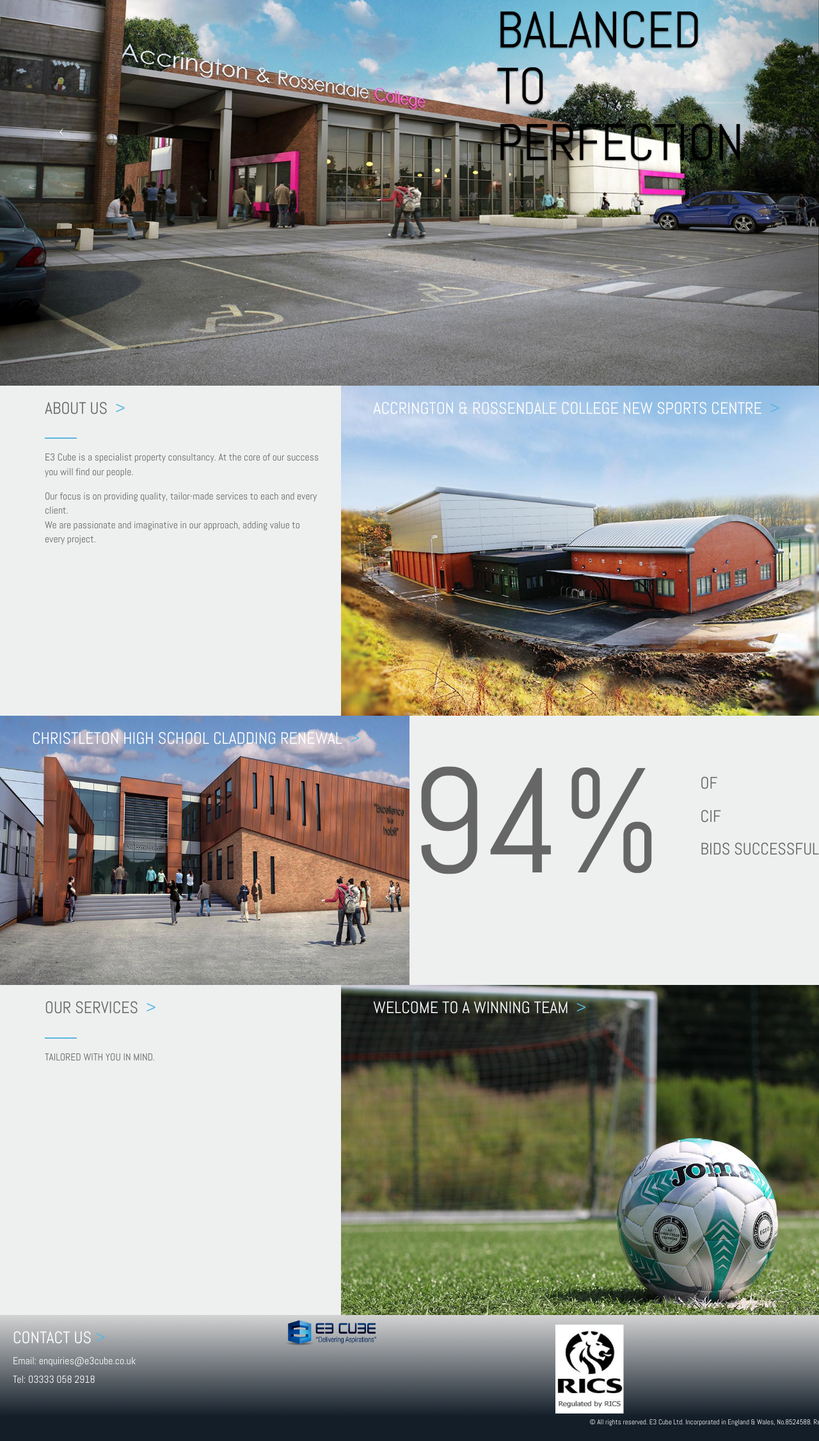
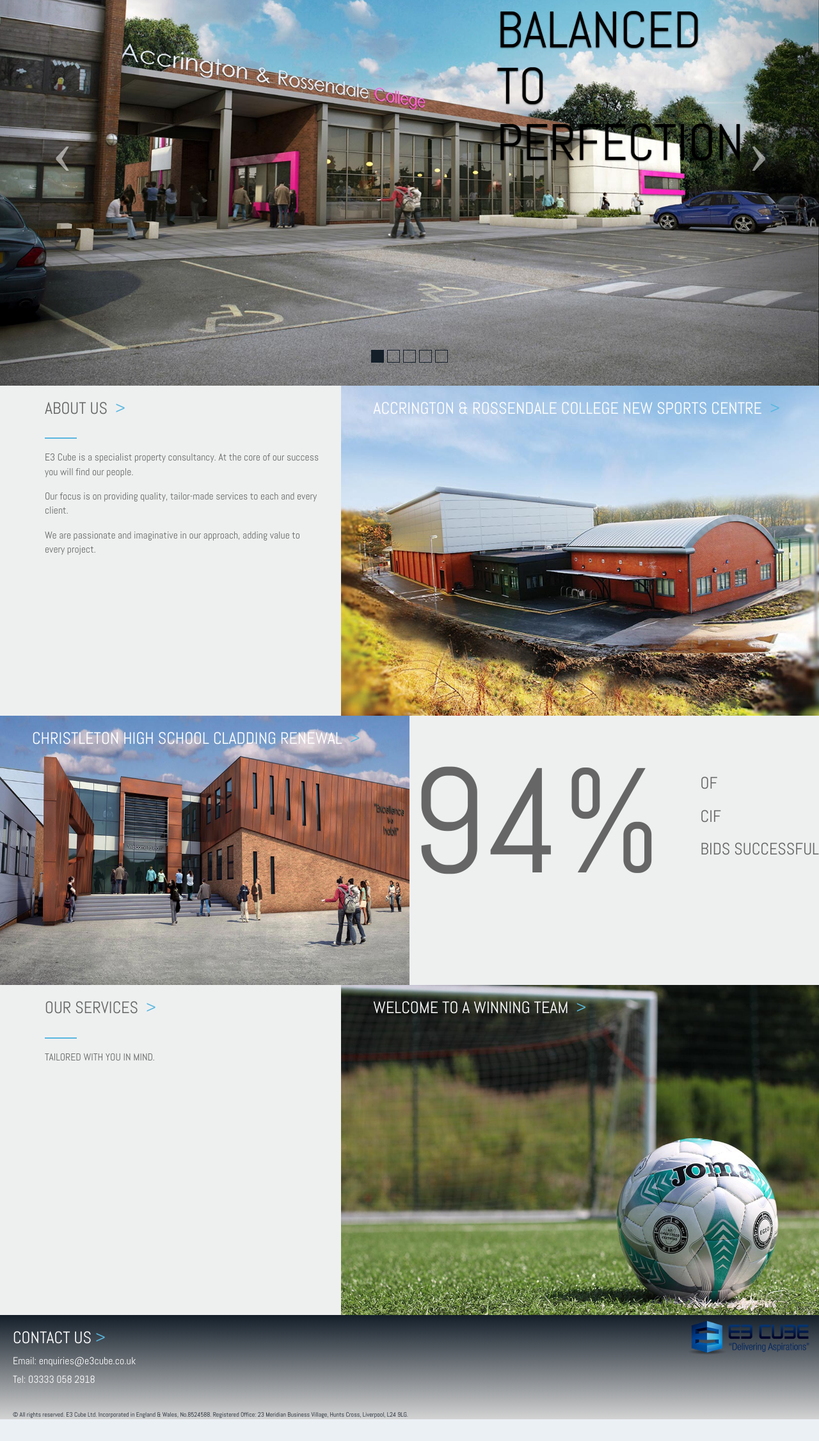
Before and after one commit to sorinalin91/e3cube, a PHP site: page /index.php in a window 1280 px wide. Shown: the part 197-2450 px from the top of the page at 64% size. After the commit the page ends 2416 px from the top, so only its background shows below. Run offline with PHP 8.4, Linux system fonts and the light colour scheme; some libraries are stand-ins or nearby versions.

Commit message:
Partially fixed the footer

```diff
--- a/css/style.css
+++ b/css/style.css
@@ -248,10 +247,16 @@
 @media all and (max-width: 1299px) and (min-width: 960px) {
     .dummy-footer.copy-footer {
       padding-top: 3% !important;
-      background-color: #131e29;
+      background-color: lightgray;
     }
     footer .email-h2 {
        font-size: 16px !important;
+    }
+    footer .logo{
+      height: 40%;
+    }
+    .copy{
+      font-size: 10px;
     }
     footer .footer-h2 {
       padding: 0 !important;
@@ -267,7 +272,7 @@
       font-size: 16px !important;
     }
     footer .dummy-footer{
-      padding-top: 40% !important;
+      padding-top: 13% !important;
     }
     .rics-logo {
       position: absolute;
@@ -795,13 +803,28 @@
     .margin-bottom-none{
       margin-bottom: 0 !important;
     }
+    footer img.img-responsive.logo.e3-logo{
+      height: 60% !important;
+      margin: 0 !important;
+      padding: 0;
+    }
 }
 
 .overflow{
 	overflow: hidden;
 }
 .carousel-indicators li{
-	display: none;
+  width: 20px;
+  height: 20px;
+  border-radius: 0;
+  border: 1px solid #131e29;
+}
+.carousel-indicators .active {
+  width: 20px;
+  height: 20px;
+  margin: 1px;
+  background-color: #131e29;
+  border: 1px solid #131e29;
 }
 .padding-20-0-0-50{
 	padding: 20px 0 0 50px;
@@ -888,10 +911,10 @@
   overflow: hidden;
 }
 .footer{
-  background: -webkit-linear-gradient(lightgray, #131e29); /* For Safari 5.1 to 6.0 */
-    background: -o-linear-gradient(lightgray, #131e29); /* For Opera 11.1 to 12.0 */
-    background: -moz-linear-gradient(lightgray, #131e29); /* For Firefox 3.6 to 15 */
-    background: linear-gradient(lightgray, #131e29); /* Standard syntax */
+  background: -webkit-linear-gradient(#131e29, lightgray); /* For Safari 5.1 to 6.0 */
+  background: -o-linear-gradient(#131e29, lightgray); /* For Opera 11.1 to 12.0 */
+  background: -moz-linear-gradient(#131e29, lightgray); /* For Firefox 3.6 to 15 */
+  background: linear-gradient(#131e29, lightgray); /* Standard syntax */
 }
 a .img-responsive.32dim{
   padding: 0;
@@ -970,6 +993,10 @@
 .copy-footer-header{
   padding: 0 !important;
 }
+.copy{
+  bottom: 0;
+  position: absolute;
+}
 .marquee {
   width: 100%;
   overflow: hidden;
@@ -978,3 +1005,14 @@
 .title-marquee{
   margin-top: 20px;
 }
+.icon-next{
+  font-size: 500% !important;
+}
+.icon-prev{
+  font-size: 500% !important;
+}
+footer .logo{
+  position: absolute;
+  right: 10px;
+  top: 0;
+}
--- a/index.php
+++ b/index.php
@@ -58,7 +58,7 @@
             <h2 class="padding-20-0-0-50">ABOUT US <span style="color:#58b7df;">&nbsp;></span></h2>
             <span class="blue-border hidden-mobile-p"></span>
             <p class="padding-50-0-0-50">E3 Cube is a specialist property consultancy. At the core of our success you will find our people.</p><br />
-            <p class="padding-left-50">Our focus is on providing quality, tailor-made services to each and every client.</p>
+            <p class="padding-left-50">Our focus is on providing quality, tailor-made services to each and every client.</p><br />
             <p class="padding-left-50 hidden-mobile-p">We are passionate and imaginative in our approach, adding value to every project. </p>
           </div>
         </div>
--- a/templates/footer.php
+++ b/templates/footer.php
@@ -1,47 +1,28 @@
 
 <footer>
 
-<div class="col-xs-4 col-md-4 col-lg-4 footer">
+<div class="col-xs-12 col-md-12 col-lg-12 footer">
   <div class="nav-bg-filter filter-hover"></div>
-  <div class="dummy dummy-footer" style="padding-top:30%"></div>
+  <div class="dummy dummy-footer" style="padding-top:8%"></div>
   <div class="grid-container footer-grid-container">
     <div class="text-padding filter-hover-text">
       <h2 class="footer-h2">CONTACT US <span style="color:#58b7df;">></span></h2>
       <h2 class="footer-h2 email-h2"><a href="mailto:enquiries@e3cube.co.uk" class="footer-email"><span style="color:#ffffff;">Email:</span> enquiries@e3cube.co.uk</a></h2>
       <h2 class="footer-h2 footer-tel" ><span style="color:#ffffff;">Tel: </span>03333 058 2918</h2>
+    <div class="copy" style="color:#131e29;">&copy; All rights reserved. E3 Cube Ltd. Incorporated in England &amp; Wales, No.8524588. Registered Office: 23 Meridian Business Village, Hunts Cross, Liverpool, L24 9LG.</div>
+    <a class="navbar-brand" href="index.php"><img class="img-responsive logo e3-logo" src="images/logo.png" ></a>
     </div>
   </div>
 </div>
-<div class="col-xs-4 col-md-4 col-lg-4 footer">
-  <div class="nav-bg-filter filter-hover"></div>
-  <div class="dummy dummy-footer" style="padding-top:30%"></div>
+<!-- <div class="col-xs-4 col-md-4 col-lg-4 footer">
+  <div class="nav-bg-filter nav navbar-nav navbar-right filter-hover"></div>
+  <div class="dummy dummy-footer" style="padding-top:20%"></div>
   <div class="grid-container">
     <a href="case-study-a.php" class="full-div-link"></a>
     <a class="navbar-brand" href="index.php"><img class="img-responsive logo e3-logo" src="images/logo.png" ></a>
   </div>
-</div>
-<div class="col-xs-4 col-md-4 col-lg-4 footer">
-  <div class="nav-bg-filter filter-hover"></div>
-  <div class="dummy dummy-footer" style="padding-top:30%"></div>
-  <div class="grid-container footer-parteners">
-    <a href="case-study-a.php" class="full-div-link"></a>
-    <a class="navbar-brand" href="#"><img class="img-responsive logo-footer fst rics-logo" src="images/rics-logo.png"></a>
-    <!-- <a class="navbar-brand" href="#"><img class="img-responsive logo-footer" src="images/nrac-logo.png"></a> -->
-    <!-- <a class="navbar-brand" href="#"><img class="img-responsive logo-footer" src="images/aps-logo.png"></a>
-    <a class="navbar-brand" href="#"><img class="img-responsive logo-footer" src="images/nebosh-logo.png"></a>
-    <a class="navbar-brand" href="#"><img class="img-responsive logo-footer" src="images/iosh-logo.png"></a>
-    <a class="navbar-brand" href="#"><img class="img-responsive logo-footer" src="images/cbuilde-logo.png"></a> -->
-  </div>
-</div>
+</div> -->
 
-<div class="col-xs-12 col-md-12 col-lg-12 footer copy-footer-header">
-  <div class="nav-bg-filter filter-hover"></div>
-  <div class="dummy dummy-footer copy-footer" style="padding-top:30%"></div>
-  <div class="grid-container footer-grid-container">
-    <div class="marquee" class="copy" style="color:#ffffff;">&copy; All rights reserved. E3 Cube Ltd. Incorporated in England &amp; Wales, No.8524588. Registered Office: 23 Meridian Business Village, Hunts Cross, Liverpool, L24 9LG.</div>
-    <!-- <marquee behavior="scroll" direction="left" class="copy" style="color:#ffffff;">&copy; All rights reserved. E3 Cube Ltd. Incorporated in England &amp; Wales, No.8524588. Registered Office: 23 Meridian Business Village, Hunts Cross, Liverpool, L24 9LG.</marquee> -->
-  </div>
-</div>
 </footer>
 
   </div>
```
Also changed, not shown: other parts of css/style.css (+12 -10 lines).
